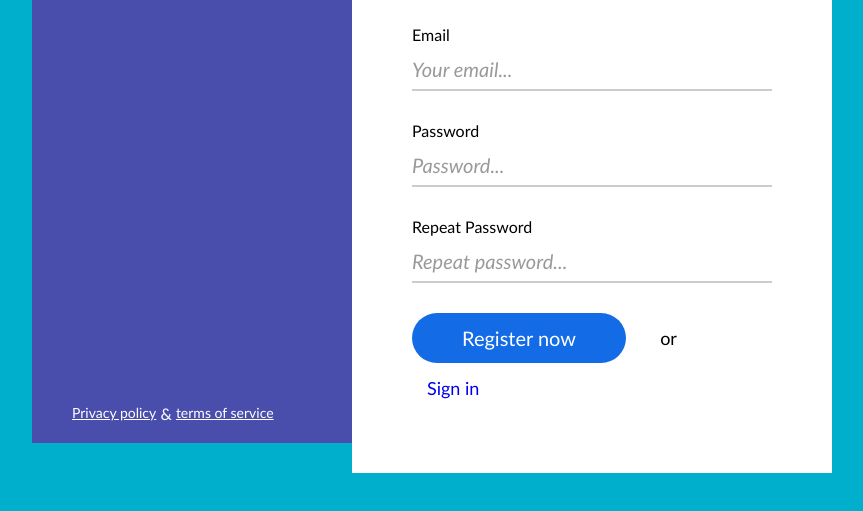
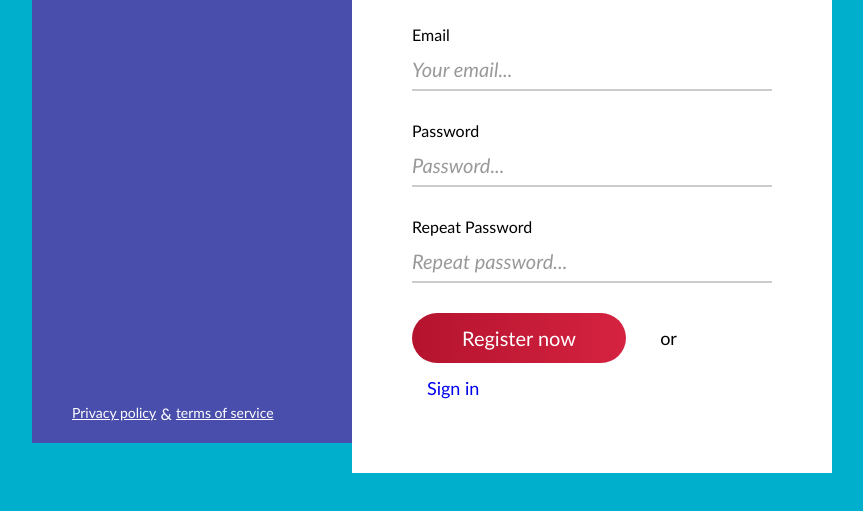
Before and after one commit to front-end-by-rimantas/32-grupe-sign-up, a website: page index.html in a window 1280 px wide. In both pictures the pointer is over the button "Register now". Shown: the part 229-740 px from the top of the page, without its empty margins (208-1071 px from the left). Drawn offline with Linux system fonts and the light colour scheme.

Commit message:
Button background gradien

```diff
--- a/css/button.css
+++ b/css/button.css
@@ -1,10 +1,17 @@
+/* https://cssgradient.io/ */
+
 .btn {
     display: inline-block;
     width: auto;
     padding: 15px;
     padding-left: 50px;
     padding-right: 50px;
-    background-color: #015ad9;
+    background: rgb(35, 74, 213);
+    background: linear-gradient(
+        90deg,
+        rgba(35, 74, 213, 1) 0%,
+        rgba(6, 97, 221, 1) 100%
+    );
     color: #fff;
     font-size: 20px;
     line-height: 20px;
@@ -14,5 +21,10 @@
 }
 
 .btn:hover {
-    background-color: #146be6;
+    background: rgb(213, 35, 65);
+    background: linear-gradient(
+        90deg,
+        rgb(180, 19, 46) 0%,
+        rgba(213, 35, 65, 1) 100%
+    );
 }
```
